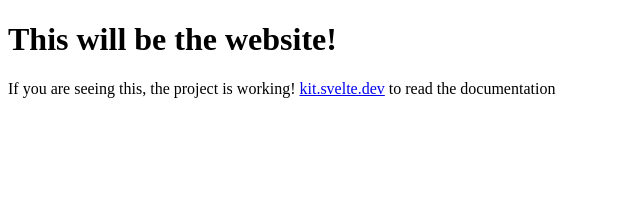
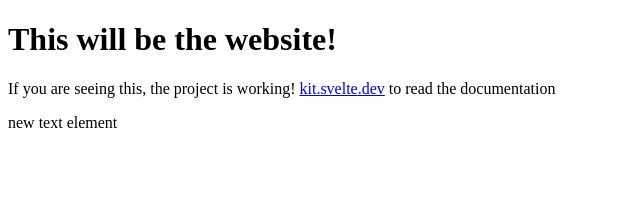
Before and after one commit to nickswetUCSD/spotifyproject, a SvelteKit app: page / in a window 1280 px wide. Shown: the top 204 px of the page, without its empty margins (0-640 px from the left). Built offline with nearby package versions, Linux system fonts and the light colour scheme.

Commit message:
Test edit

```diff
--- a/src/routes/+page.svelte
+++ b/src/routes/+page.svelte
@@ -1,2 +1,3 @@
 <h1>This will be the website!</h1>
 <p>If you are seeing this, the project is working! <a href="https://kit.svelte.dev">kit.svelte.dev</a> to read the documentation</p>
+<p>new text element</p>
```
